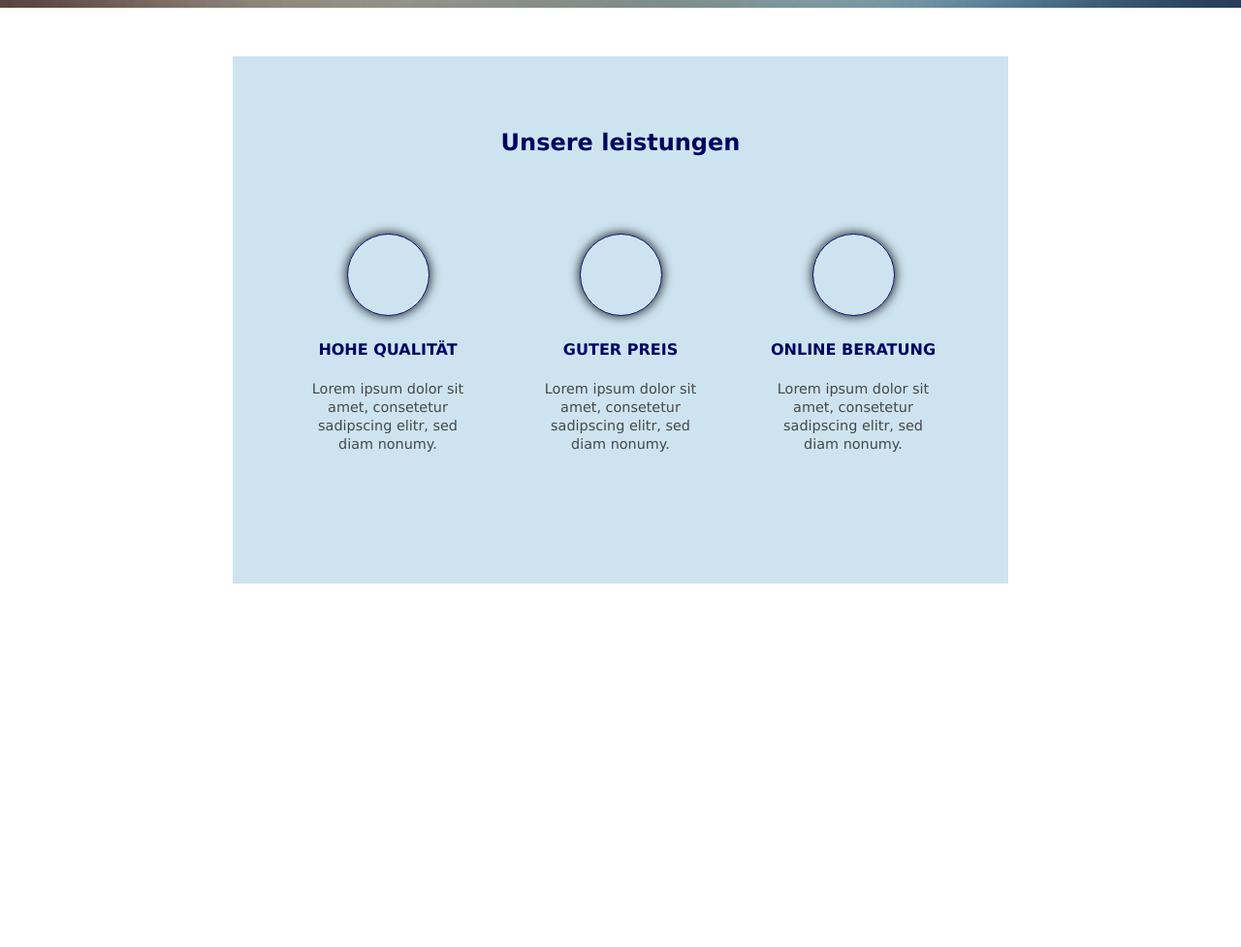
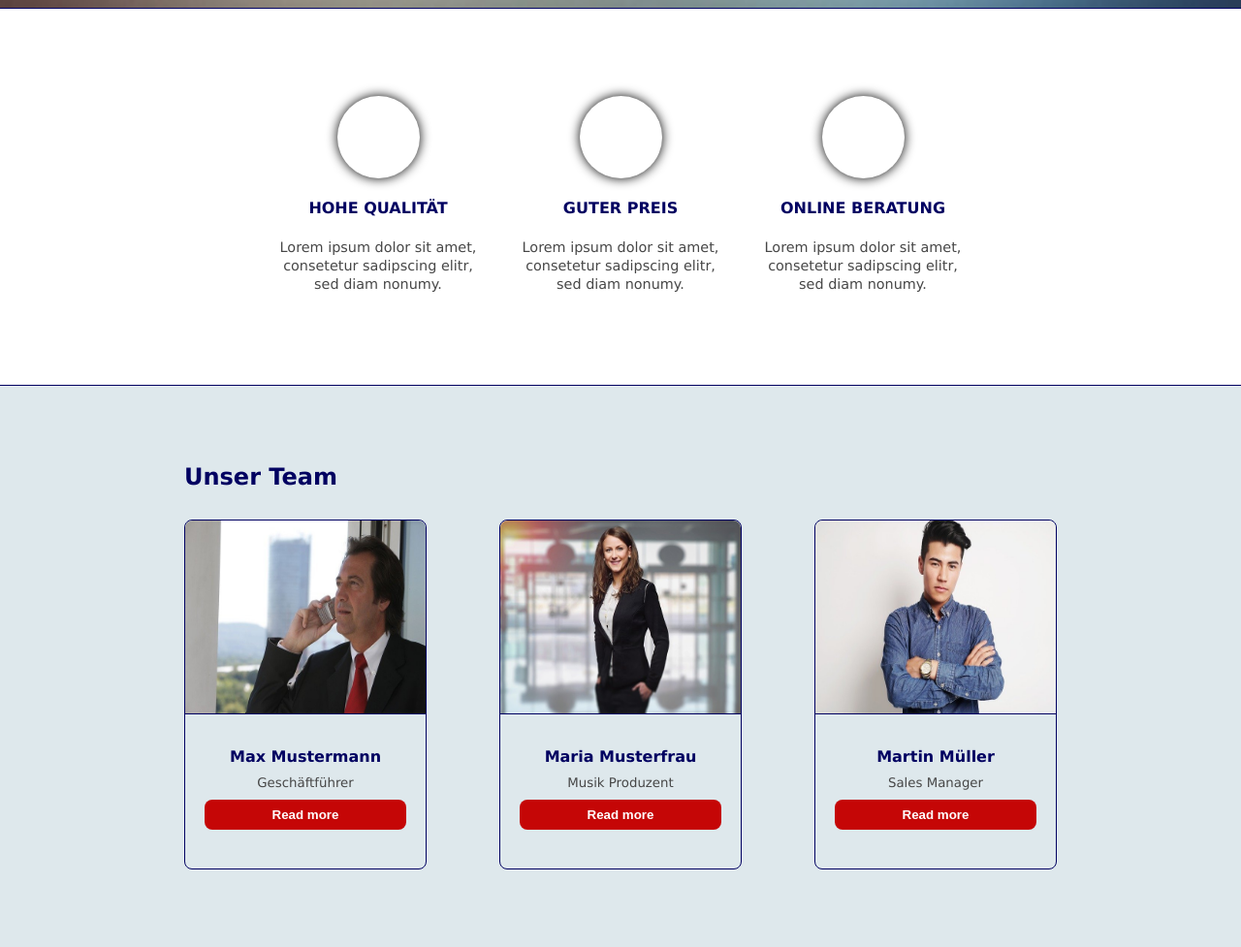
Before and after one commit to Gulsenem/My-Project_1, a plain HTML site: page index.html in a window 1280 px wide. Shown: the part 600-1577 px from the top of the page at 97% size. Before the commit the page ends 1252 px from the top, so only its background shows below. Drawn offline with Linux system fonts and the light colour scheme.

Commit message:
unser team

```diff
--- a/index.html
+++ b/index.html
@@ -39,8 +39,6 @@
         </section>
 
         <section class="leistungen">
-            <h1>Unsere leistungen</h1>
-
             <div class="leistung_container">
                 <div class="container">
                     <div class="container_icon">
@@ -68,6 +66,40 @@
                 </div>
             </div>
         </section>
+
+        <section class="unser_team">
+            <div class="team">
+                <h1>Unser Team</h1>
+                <div class="grup_team">
+                    <div class="team_menschen">
+                        <img src="chef1.jpg" alt="">
+                        <div class="team_text">
+                            <span>Max Mustermann</span>
+                            <small>Geschäftführer</small>
+                            <button>Read more</button>
+                        </div>
+                    </div>
+
+                    <div class="team_menschen">
+                        <img src="woman.jpg" alt="">
+                        <div class="team_text">
+                            <span>Maria Musterfrau</span>
+                            <small>Musik Produzent</small>
+                            <button>Read more</button>
+                        </div>
+                    </div>
+
+                    <div class="team_menschen">
+                        <img src="manager.jpg" alt="">
+                        <div class="team_text">
+                            <span>Martin Müller </span>
+                            <small>Sales Manager</small>
+                            <button>Read more</button>
+                        </div>
+                    </div>
+                </div>
+            </div>
+        </section>
     </main>
     <footer></footer>
 
--- a/style.css
+++ b/style.css
@@ -8,7 +8,7 @@ body
 :root
 {
     --primary: #010161;
-    --secondary: #cde4f0;
+    --secondary: #dee8ec;
     --accent: #c50606;
 }
 /*****************HEADER*******************/
@@ -28,7 +28,7 @@ header .kontakt_daten
 }
 header .kontakt_daten div
 {
-    width: 1024px;
+    width: 900px;
     margin: 0 auto;
     text-align: end;
     opacity: 0.8;
@@ -51,7 +51,7 @@ header .kontakt_daten span:hover
     justify-content: space-between;
 
 
-    max-width:1024px;
+    max-width:900px;
     margin: 0 auto;
     font-size: 1.2em;
 
@@ -60,6 +60,7 @@ header #logo img
 {
     width: 200px;
 }
+nav{border-bottom: 1px solid var(--primary);}
 nav #links a
 {
     margin-left: 50px;
@@ -78,7 +79,7 @@ nav #links a:hover
 .slider
 {
     height: 500px;
-
+    border-bottom: 1px solid var(--primary);
 }
 .slider #slider_images
 {
@@ -90,34 +91,25 @@ nav #links a:hover
 
 }
 
-h1{margin:0}
-.container h4, h1
-{
-    margin-top: 25px;
-    color: var(--primary)
-}
+
 .leistungen
 {
-    margin: 50px auto;
-    max-width: 800px;
+    color: var(--primary);
     text-align: center;
-    background-color: var(--secondary);
-    padding: 50px;
+    padding: 80px 0;
+    border-bottom: 1px solid var(--primary);
 }
+
 .leistung_container
 {
     display :flex;
-    justify-content: space-between;
-
+    justify-content: center;
 }
 .container
 {
-   /* border:1px solid var(--primary);
-    box-shadow: 0px 0px 12px 0px #000000;*/
-    width: 220px;
+    width: 250px;
     padding:10px 20px 15px 20px;
     border-radius: 10px;
-    margin: 70px 0;
 }
 .container_icon
 {
@@ -128,7 +120,6 @@ h1{margin:0}
     font-size: 3em;
     width: 85px;
     height: 85px;
-    border:1px solid var(--primary);
     margin: 0 auto;
 
 
@@ -138,6 +129,83 @@ h1{margin:0}
 }
 .container span
 {
-    color:rgb(71, 71, 71);
+    color:#474747;
     font-size: 0.9em;
 }
+.unser_team
+{
+    background-color: var(--secondary);
+}
+.team
+{
+
+    padding: 80px 0;
+    max-width: 900px;
+    margin: 0 auto;
+}
+.team h1
+{
+    margin:0;
+    color:var(--primary);
+
+}
+.grup_team
+{
+    display: flex;
+    justify-content: space-between;
+}
+.team_menschen
+{
+    border: 1px solid var(--primary);
+    width: 250px;
+    margin-top: 30px;
+    border-radius: 8px;
+    transition: transform 0.5s;
+}
+.team_menschen:hover
+{
+    transform: scale(1.1);
+    box-shadow: 0px 0px 12px 0px #000000;
+}
+
+.team_menschen img
+{
+    width:100%;
+    height: 200px;
+    border-radius: 8px 8px 0 0;
+    border-bottom: 1px solid var(--primary);
+}
+.team_text
+{
+    display: flex;
+    flex-direction: column;
+    padding: 30px 20px;
+}
+.team_text>*
+{
+    display: block;
+    margin-bottom: 10px;
+    text-align: center;
+}
+.team_text span
+{
+    font-weight: bold;
+    color:var(--primary);
+}
+.team_text small
+{color:#474747;}
+.team_text button
+{
+    background-color: var(--accent);
+    padding: 8px 12px;
+    cursor: pointer;
+    outline: none;
+    border:none;
+    font-weight: bold;
+    color:white;
+    border-radius:8px;
+}
+.team_text button:hover
+{
+     background-color:  #d12222;
+}
```
Also changed, not shown: chef.jpg (added), chef1.jpg (added), manager.jpg (added), woman.jpg (added), young-3061652_640.jpg (added).
